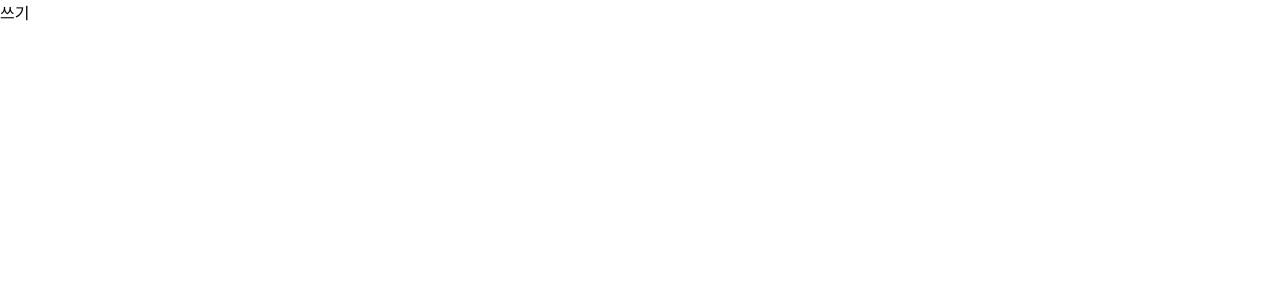
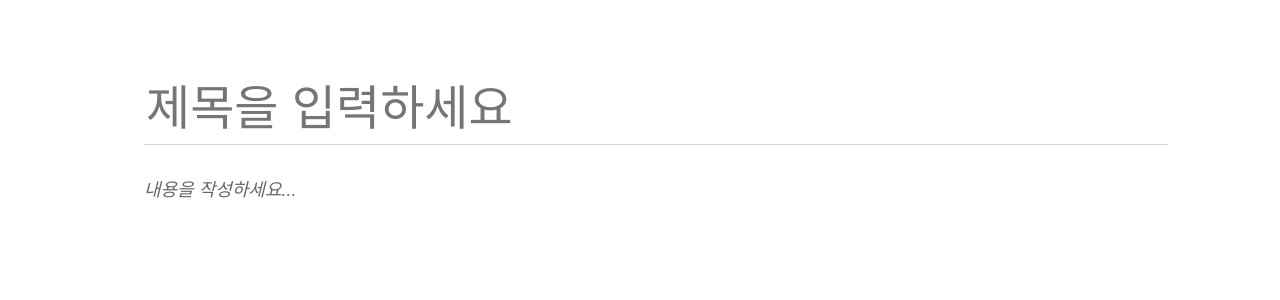
Before and after one commit to dev-93/blog, a React (Create React App) app in the folder blog-frontend/: page /write in a window 1280 px wide. Shown: the top 300 px of the page. Built offline with nearby package versions, Linux system fonts and the light colour scheme.

Commit message:
write 개발 중

```diff
--- /dev/null
+++ b/blog-frontend/src/components/write/Editor.js
@@ -0,0 +1,64 @@
+import React, { useEffect, useRef } from 'react';
+import styled from "styled-components";
+import Quill from "quill";
+import 'quill/dist/quill.bubble.css';
+import palette from "../../lib/styles/palette"
+import Responsive from '../common/Responsive';
+
+const Editor = () => {
+    const quillElement = useRef(null);
+    const quillInstance = useRef(null);
+
+    useEffect(() => {
+        quillInstance.current = new Quill(quillElement.current, {
+            theme: 'bubble',
+            placeholder: '내용을 작성하세요...',
+            modules: {
+                toolbar: [
+                    [{header: '1'}, {header: '2'}],
+                    ['bold', 'italic', 'underline', 'strike'],
+                    [{list: 'ordered'}, {list:'bullet'}],
+                    ['blockquote', 'code-block', 'link', 'image'],
+                ],
+            },
+        });
+    }, []);
+
+    return (
+        <EditorBlock>
+            <TitleInput placeholder="제목을 입력하세요" />
+            <QuillWrapper>
+                <div ref={quillElement}/>
+            </QuillWrapper>
+        </EditorBlock>
+    );
+};
+
+const EditorBlock = styled(Responsive)`
+    padding: 5rem 0;
+`;
+
+const TitleInput = styled.input`
+    font-size: 3rem;
+    outline: none;
+    padding-bottom: 0.5rem;
+    border: none;
+    border-bottom: 1px solid ${palette.gray[4]};
+    margin-bottom: 2rem;
+    width: 100%;
+`;
+
+const QuillWrapper = styled.div`
+    .ql-editor {
+        padding: 0;
+        min-height: 320px;
+        font-size: 1.125rem;
+        line-height: 1.5;
+    }
+
+    .ql-editor.ql-blank::before {
+        left: 0px;
+    }
+`;
+
+export default Editor;
--- a/blog-frontend/src/pages/WritePage.js
+++ b/blog-frontend/src/pages/WritePage.js
@@ -1,7 +1,11 @@
 import React from "react";
+import Responsive from "../components/common/Responsive";
+import Editor from "../components/write/Editor";
 
 const WrtiePage = () => {
-    return <div>쓰기</div>;
+    return <Responsive>
+        <Editor />
+    </Responsive>;
 };
 
 export default WrtiePage;
```
Also changed, not shown: blog-frontend/src/components/write/TagBox.js (added, +51 -0 lines).
